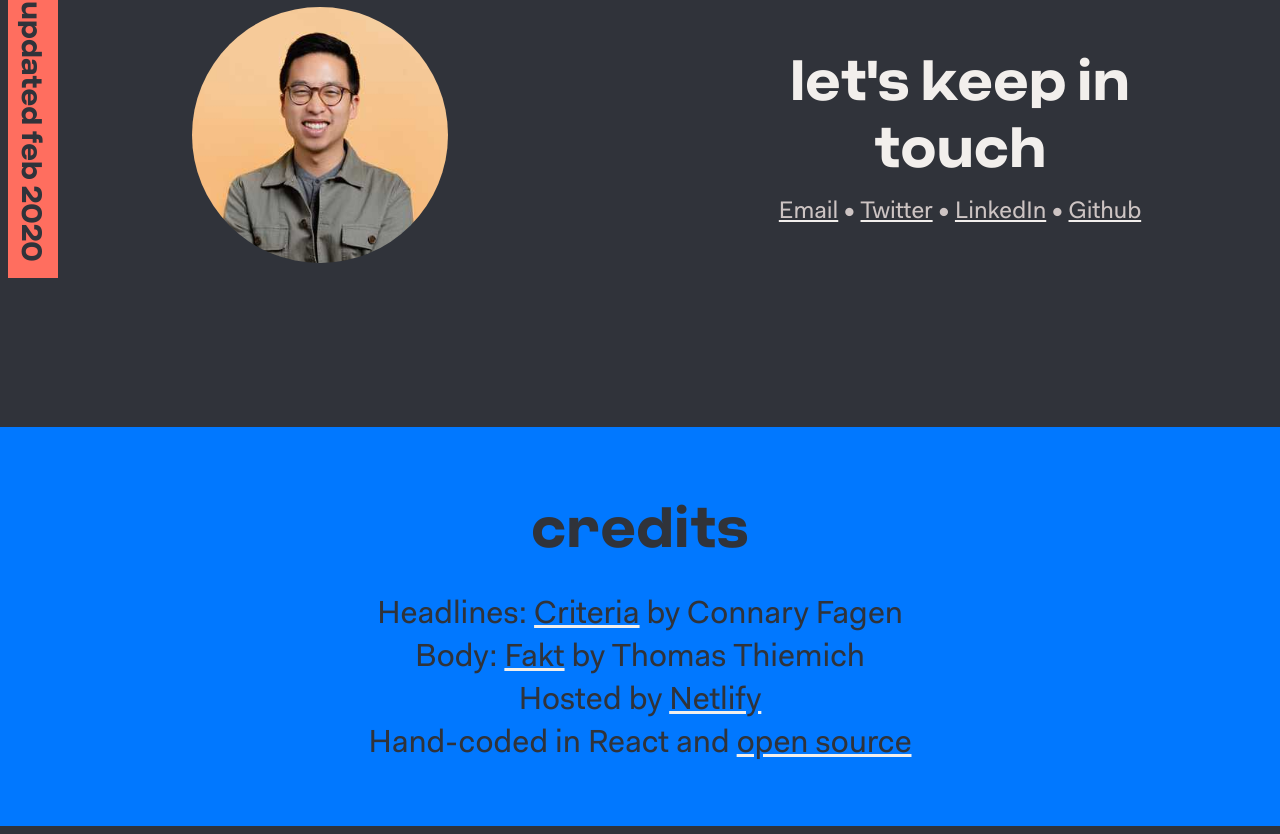
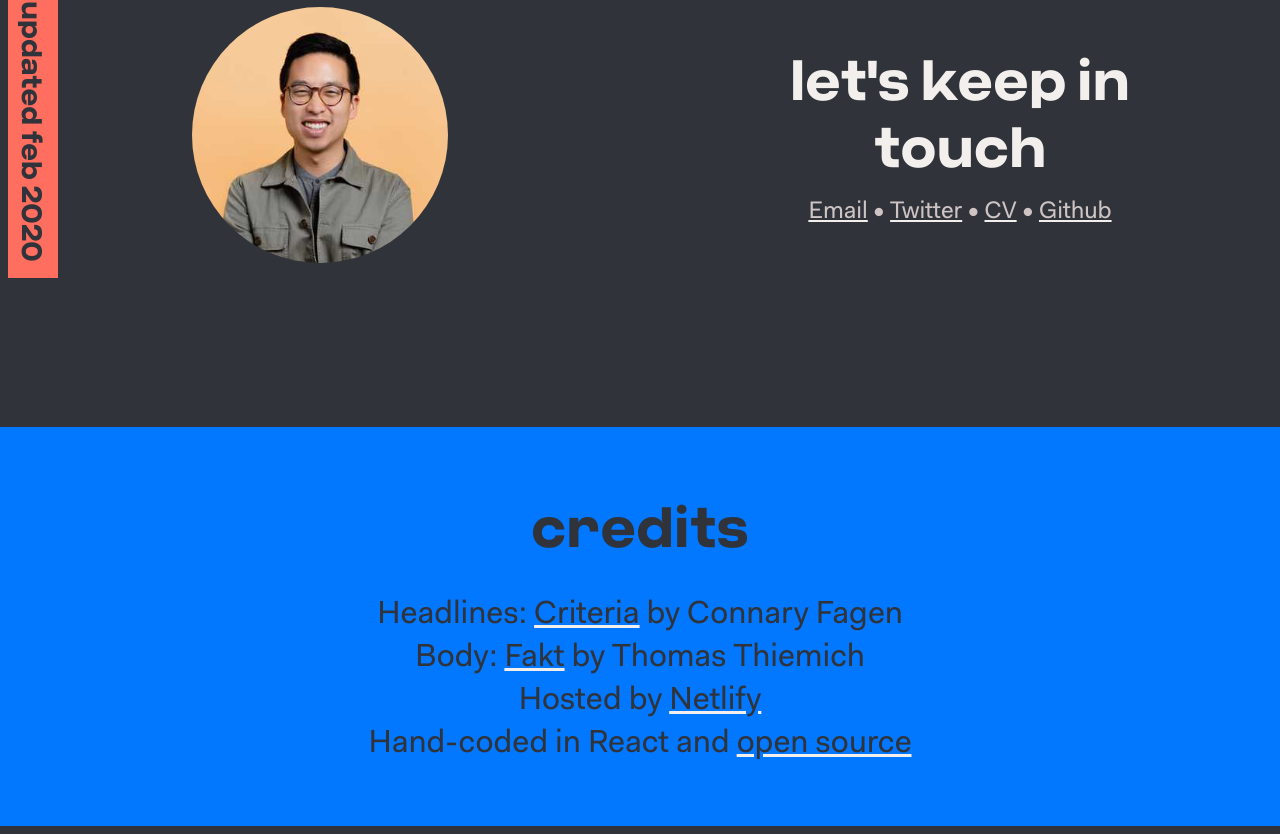
Before and after one commit to mkwng/michael.wang, a React (Vite) app: page / in a window 1280 px wide. Shown: the part 4542-5376 px from the top of the page. Built offline with nearby package versions, Linux system fonts and the light colour scheme.

Commit message:
linkedin no more

```diff
--- a/src/components/footer.js
+++ b/src/components/footer.js
@@ -38,7 +38,7 @@ const Footer = (props) => {
       <FooterTitleContainer>
         <h1><TextHeadline>Let's keep in touch</TextHeadline></h1>
         <p style={{fontSize: '24px', marginTop: "16px", color: Colors.beige}}>
-          <a href="mailto:hi@michael.wang">Email</a> • <a href="https://twitter.com/mkwng" target='_blank'>Twitter</a> • <a href="https://linkedin.com/in/mkwng" target='_blank'>LinkedIn</a> • <a href="https://github.com/mkwng" target='_blank'>Github</a>
+          <a href="mailto:hi@michael.wang">Email</a> • <a href="https://twitter.com/mkwng" target='_blank'>Twitter</a> • <a href="https://read.cv/michael">CV</a> • <a href="https://github.com/mkwng" target='_blank'>Github</a>
         </p>
       </FooterTitleContainer>
     </FooterContainer>
```
